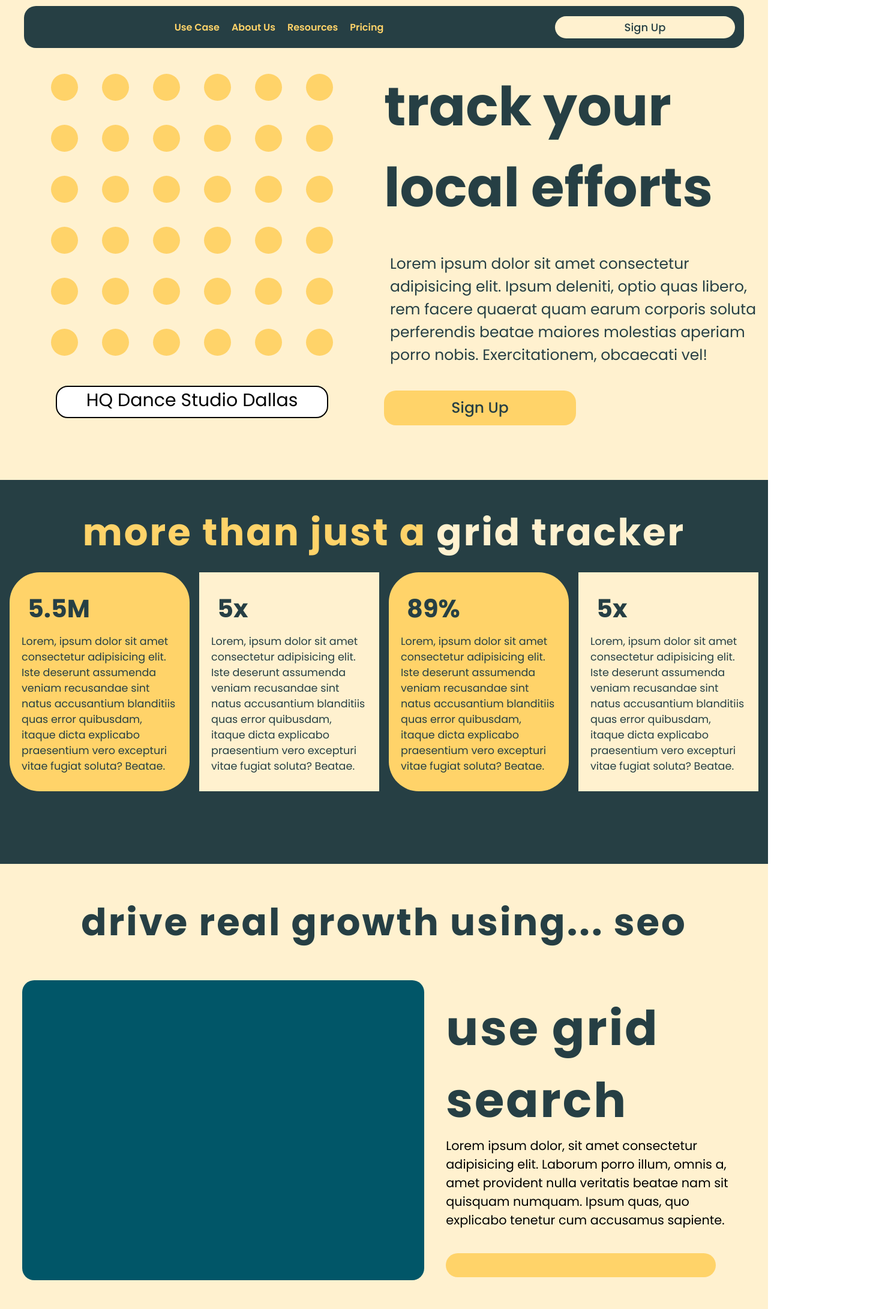
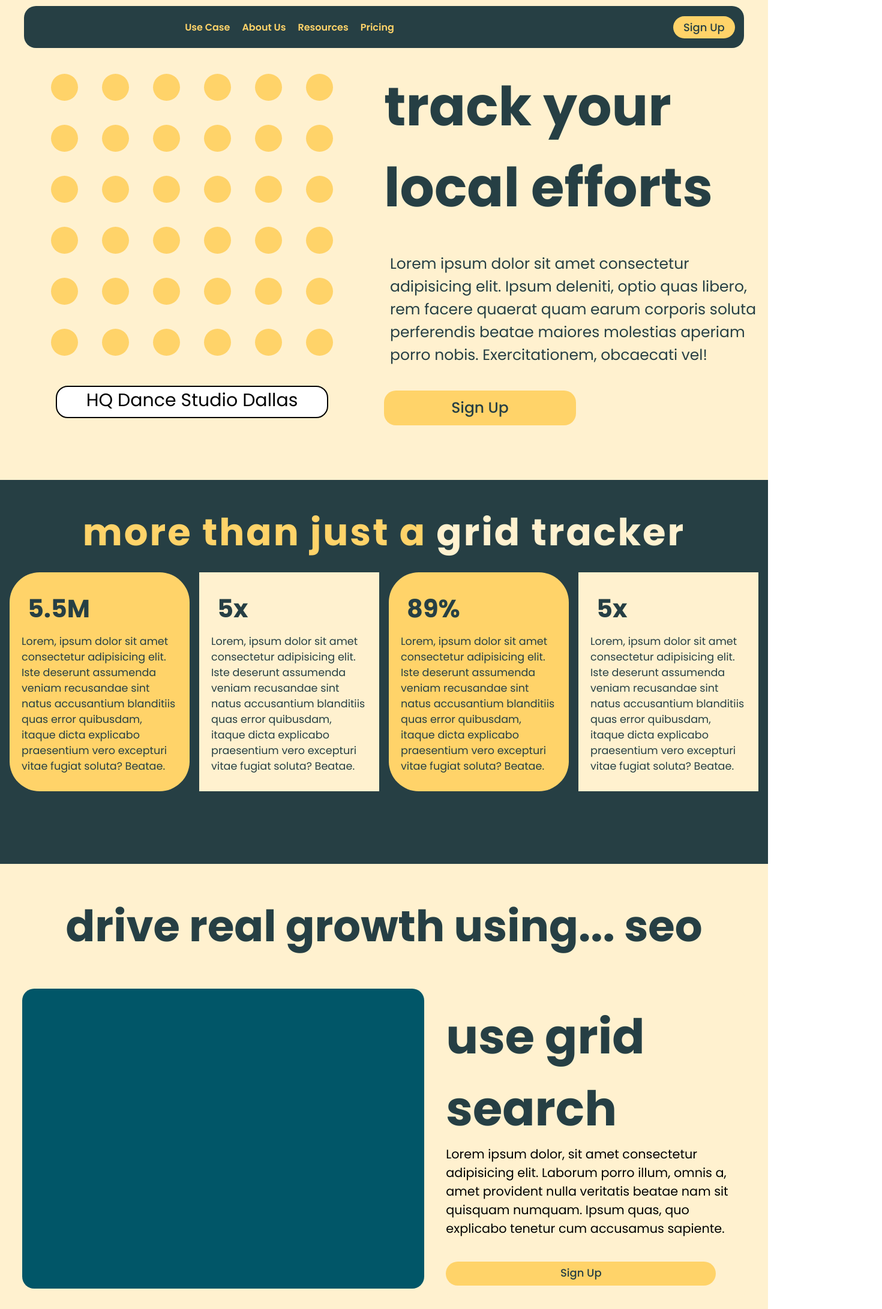
Before and after one commit to SuhaibGit/Seo_Tool, a React (Vite) app: page / in a window 1280 px wide. Shown: the top 2182 px of the page at 60% size, 1470 px wide, since content can reach past the window. Built offline with nearby package versions, Linux system fonts and the light colour scheme.

Commit message:
second update of 4/4/25

```diff
--- a/src/App.jsx
+++ b/src/App.jsx
@@ -1,7 +1,6 @@
 import HeroSection from './components/hero';
 import Hero2 from './components/hero2';
 import Hero3 from './components/hero3';
-import GMBaudit from './components/gmbaudit';
 import DataSEO from './components/dataSEO';
 function App() {
   return (
@@ -9,7 +8,6 @@ function App() {
       <HeroSection/>
       <Hero2/>
       <Hero3/>
-      <GMBaudit/>
       <DataSEO/>
     </>
   )
--- a/src/components/hero3.jsx
+++ b/src/components/hero3.jsx
@@ -11,8 +11,8 @@ const Hero3 = () => {
         <div className='in-box2'>
             <h1>use grid search</h1>
             <p>Lorem ipsum dolor, sit amet consectetur adipisicing elit. Laborum porro illum, omnis a, amet provident nulla veritatis beatae nam sit quisquam numquam. Ipsum quas, quo explicabo tenetur cum accusamus sapiente.</p>
-            <div className='nav-button2'>
-                    <button></button>
+            <div className='just-button2'>
+                    <button>Sign Up</button>
                 </div>
         </div>
     </div>
@@ -22,8 +22,8 @@ const Hero3 = () => {
         <div className='in-box2'>
             <h1>monitor keywords</h1>
             <p>Lorem ipsum dolor, sit amet consectetur adipisicing elit. Laborum porro illum, omnis a, amet provident nulla veritatis beatae nam sit quisquam numquam. Ipsum quas, quo explicabo tenetur cum accusamus sapiente.</p>
-            <div className='nav-button2'>
-                    <button></button>
+            <div className='just-button2'>
+                    <button>Sign Up</button>
                 </div>
         </div>
     </div>
--- a/src/components/hero3_sub.jsx
+++ b/src/components/hero3_sub.jsx
@@ -6,8 +6,8 @@ const Hero3_sub = () => {
       <div className='in-box2'>
         <h1>crawl any website</h1>
         <p>Lorem ipsum dolor, sit amet consectetur adipisicing elit. Laborum porro illum, omnis a, amet provident nulla veritatis beatae nam sit quisquam numquam. Ipsum quas, quo explicabo tenetur cum accusamus sapiente.</p>
-              <div className='nav-button2'>
-                    <button></button>
+        <div className='just-button2'>
+          <button>Sign up</button>
         </div>
       </div>
       <div className='in-box' style={{ backgroundColor: "#263f44" }}></div>
--- a/src/components/hero4.jsx
+++ b/src/components/hero4.jsx
@@ -49,13 +49,11 @@ function Hero4() {
         </div>
       </div>
       <div className='boxed'>
-        <h1>
-            and audited gmb
-        </h1>
+        <h1>and audit gmb</h1>
         <p>Lorem, ipsum dolor sit amet consectetur adipisicing elit. </p>
-        <div className='nav-button'>
-                    <button>Sign Up</button>
-                </div>
+        <div className='just-button'>
+          <button>Sign Up</button>
+        </div>
       </div>
     </div>
   );
--- a/src/styling/style.css
+++ b/src/styling/style.css
@@ -10,15 +10,18 @@ html, body {
     background-color: #263f44;
     height: 640px;
   }
+
   .hmh{
     display: flex;
     flex-wrap: wrap;
     gap: 20px;
   }
+
   .hmhs{
     width: 100%;
 
   }
+
   .hmhs h1{
    width: 100%;
    display: flex;
@@ -32,11 +35,13 @@ html, body {
    letter-spacing: 3px;
 
   }
+
   .hmhs span{
     color: #fff1cf;
     letter-spacing: 3px;
     margin: 0;
   }
+
   .hms{
     display: flex;
     flex-direction: column;
@@ -48,12 +53,14 @@ html, body {
     font-family: 'Poppins', sans-serif;
     padding: 20px;
   }
+
   .stats-container{
     width: 100%;
     display: flex;
     flex-wrap: wrap;
     justify-content: space-evenly;
   }
+
   .hms2{
     display: flex;
     flex-direction: column;
@@ -64,30 +71,35 @@ html, body {
     font-family: 'Poppins', sans-serif;
     padding: 20px;
   }
+
   .hms h1{
     color: #263f44;
     font-size: 2.6rem;
     padding-left: 10px;
     margin: 0;
   }
+
   .hms p{
     margin: 0;
     font-size: 1.1rem;
     margin-top: 10px;
     color: #263f44;
   }
+
   .hms2 h1{
     font-size: 2.6rem;
     padding-left: 10px;
     color: #263f44;
     margin: 0;
   }
+
   .hms2 p{
     margin: 0;
     font-size: 1.1rem;
     margin-top: 10px;
     color: #263f44;
   }
+
   .hero3-m{
     display: flex;
     flex-direction: column;
@@ -97,14 +109,15 @@ html, body {
     padding: 50px 0px;
     gap: 20px;
   }
+
   .hero3-m h1{
     text-align: center;
     color: #263f44;
-    font-size: 3.9rem;
-    letter-spacing: 3px;
+    font-size: 4.5rem;
     font-family: 'Poppins', sans-serif;
 
   }
+
   .in-cont{
     display: flex;
     justify-content: space-evenly;
@@ -112,6 +125,7 @@ html, body {
     width: 100%;
     margin-top: 30px;
   }
+
   .in-box{
     height: 100%;
     width: 670px;
@@ -127,15 +141,18 @@ html, body {
     padding-top: 20px;
 
   }
+
   .in-box2 h1{
     text-align: left;
     font-size: 5rem;
     font-family: 'Poppins', sans-serif;
   }
+
   .in-box2 p{
     font-size: 1.3rem;
     font-family: 'Poppins', sans-serif;
   }
+
 .hero4-m{
   position: relative;
   width: 100%;
@@ -144,11 +161,13 @@ html, body {
   flex-direction: column;
   align-items: center;
 }
+
 .h4-s{
   width: 100%;
   padding: 16px;
   box-sizing: border-box;
 }
+
 .h4-ss{
   display: grid;
   grid-template-columns: repeat(14, minmax(0, 1fr));
@@ -156,6 +175,7 @@ html, body {
   padding: 80px;
   justify-content: center;
 }
+
 .h4-under{
   width: 80%;
   aspect-ratio: 1/1;
@@ -166,16 +186,17 @@ html, body {
   transition: background-color 0.3s ease;
   cursor: pointer;
 }
+
 .boxed{
   position: absolute;
   top: 48%;
   left: 49.5%;
   transform: translate(-50%, -50%);
-  width: 350px;
-  height: 350px;
+  width: 400px;
+  height: 400px;
   background-color: #015668;
   display: flex;
-  align-items: flex-start; /* 'start' becomes 'flex-start' in CSS */
+  align-items: flex-start;
   justify-content: center;
   font-size: 24px;
   font-weight: bold;
@@ -185,47 +206,51 @@ html, body {
   padding: 20px;
   gap: 20px;
 }
+
 .boxed h1{
-  font-size:2.8rem;
-  text-Align:left;
+  font-size: 3.8rem;
+  text-Align: left;
   color:#fff1cf;
   padding-Left:20px;
   font-family: 'Poppins', sans-serif;
 }
+
 .boxed p{
   color: #fff1cf;
   font-size: 1.2rem;
   padding-left: 20px;
+  font-weight: 200;
   font-family: 'Poppins', sans-serif;
 }
 
 
-.nav-button {
+.just-button {
   display: flex;
   justify-content: start;
 
 }
-.nav-button button {
+
+.just-button button {
   background: #fff1cf;
   border-radius: 20px;
   border: none;
   width: 300px;
   color: #263f44;
   padding: 5px;
-  font-size: 18px;
-  font-weight: 500;
+  font-size: 20px;
+  font-weight: 800;
   display: flex;
   justify-content: center;
   font-family: 'Poppins', sans-serif;
 
 }
 
-.nav-button2 {
+.just-button2 {
   display: flex;
   justify-content: start;
 
 }
-.nav-button2 button {
+.just-button2 button {
   background: #ffd369;
   border-radius: 20px;
   border: none;
```
Lines whose indentation alone changed are shown as unchanged.
